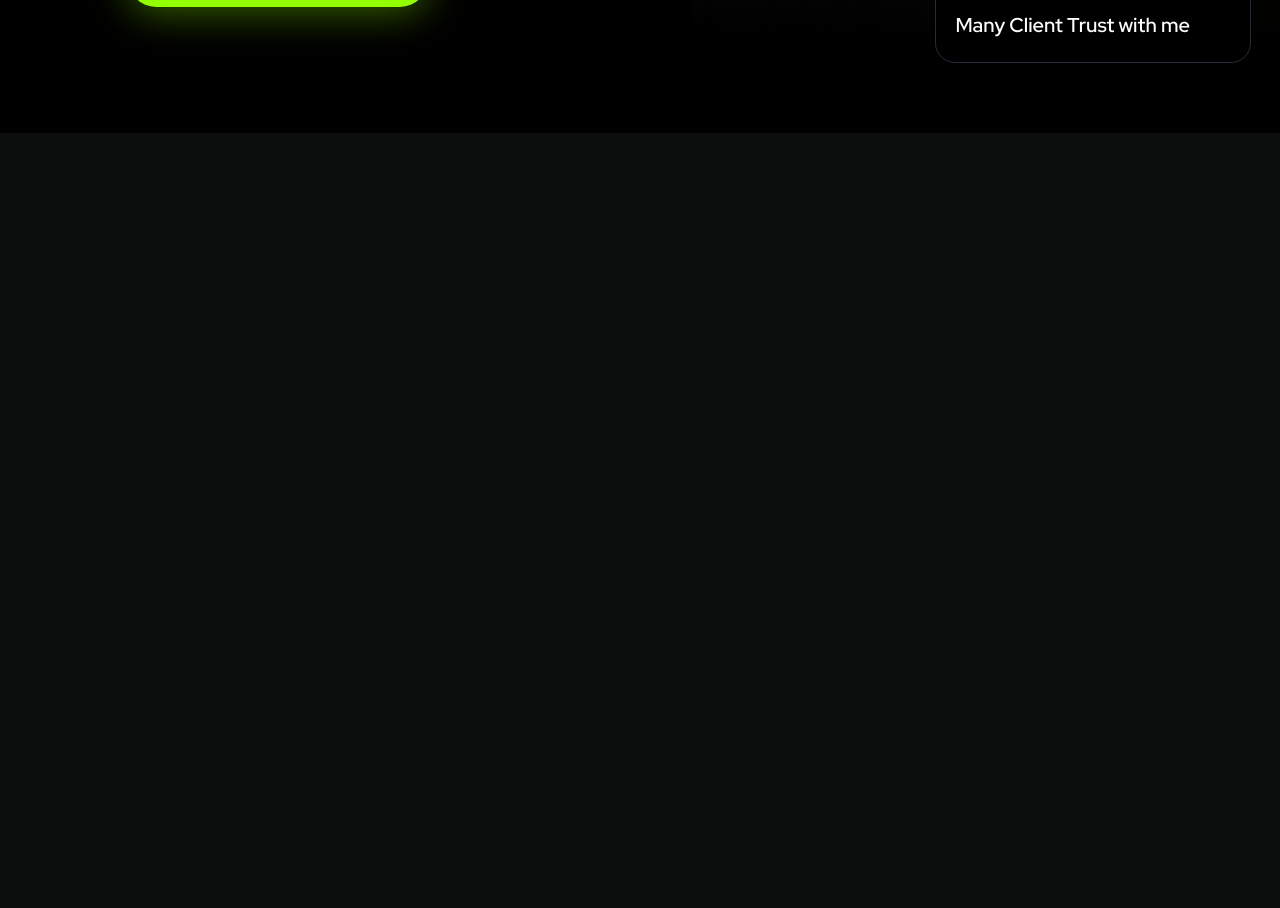
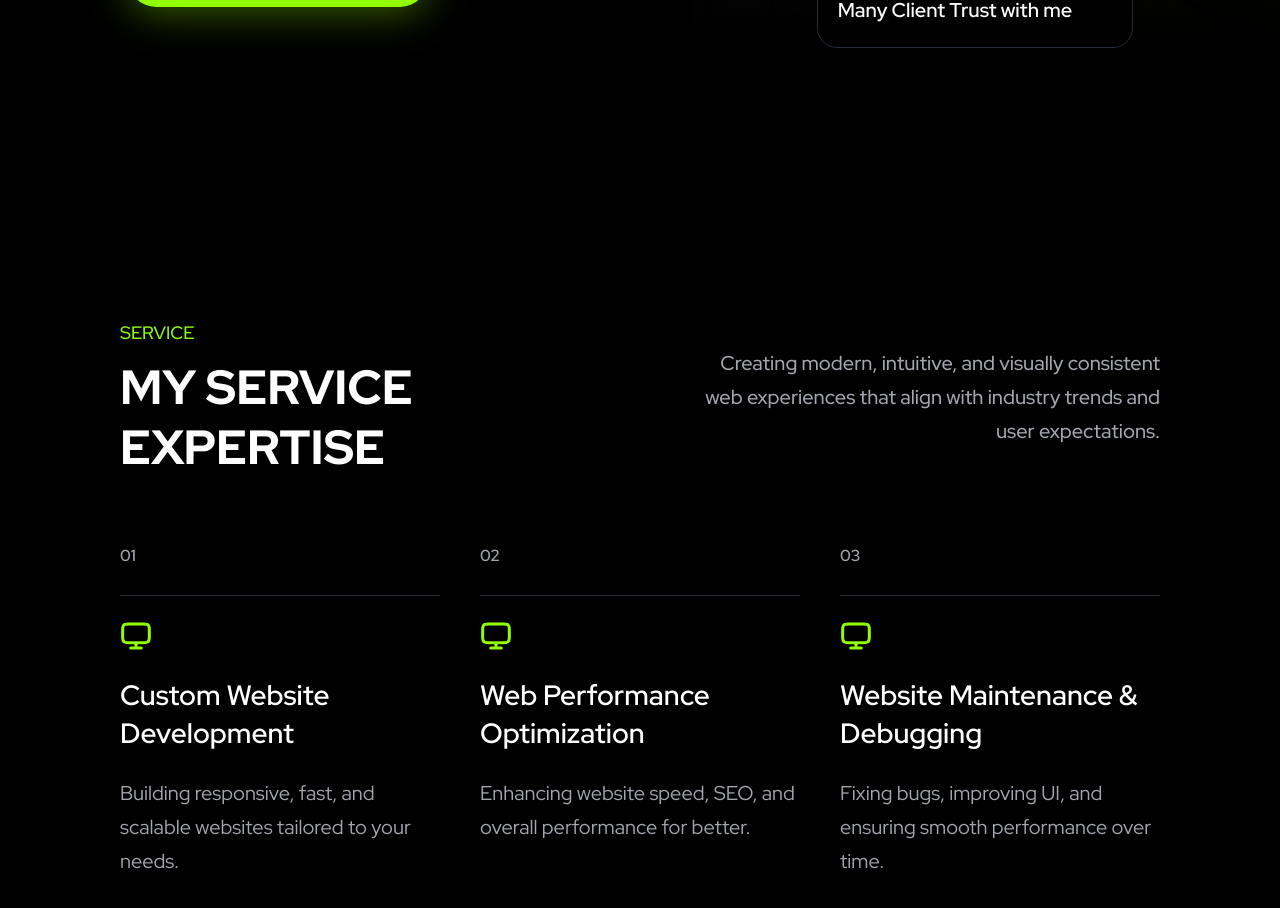
Before and after one commit to workwitheduardus/portofolio-show-case, a Next.js app: page / in a window 1280 px wide. Shown: the part 740-1648 px from the top of the page. Before the commit the page ends 873 px from the top, so only its background shows below. Built offline with nearby package versions, Linux system fonts and the light colour scheme.

Commit message:
feat sevice section

```diff
--- a/src/app/globals.css
+++ b/src/app/globals.css
@@ -274,9 +274,7 @@ body {
     display: flex; align-items:  center; justify-content: start;
   }
 
-/* ============================================================
-   TYPOGRAPHY — Display
-   ============================================================ */
+/* TYPOGRAPHY — Display */
 
 .text-display-3xl-regular,   .display-3xl-regular   { font-size: 3.75rem; line-height: 4.5rem;   font-weight: 400; }
 .text-display-3xl-medium,    .display-3xl-medium    { font-size: 3.75rem; line-height: 4.5rem;   font-weight: 500; }
@@ -320,9 +318,7 @@ body {
 .text-display-xs-bold,       .display-xs-bold       { font-size: 1.5rem; line-height: 2.25rem; font-weight: 700; }
 .text-display-xs-extrabold,  .display-xs-extrabold  { font-size: 1.5rem; line-height: 2.25rem; font-weight: 800; }
 
-/* ============================================================
-   TYPOGRAPHY — Text
-   ============================================================ */
+/* TYPOGRAPHY — Text */
 
 .text-xl-regular    { font-size: 1.25rem;  line-height: 2.125rem; font-weight: 400; }
 .text-xl-medium     { font-size: 1.25rem;  line-height: 2.125rem; font-weight: 500; }
@@ -457,3 +453,20 @@ body {
   top: 96px;
   gap: 16px;
 }
+
+/* SERVICES SECTION RESPONSIVE */
+
+.section-padded {
+  padding-top: 40px;
+  padding-right: 16px;
+  padding-bottom: 40px;
+  padding-left: 16px;
+  gap: 24px;
+}
+
+@media (min-width: 1024px) {
+  .section-padded {
+    padding: 120px;
+    gap: 64px;
+  }
+}
--- a/src/app/home/partials/Hero.tsx
+++ b/src/app/home/partials/Hero.tsx
@@ -5,10 +5,7 @@ import { Star } from "lucide-react";
 const Hero = () => {
   return (
     <>
-      {/* ════════════════════════════════════════════════════
-          MOBILE — two sections stacked, text FIRST then image
-          hidden on lg+
-          ════════════════════════════════════════════════════ */}
+      {/*  MOBILE — */}
 
       {/* SECTION 1: Hero text content */}
       <section
@@ -63,7 +60,7 @@ const Hero = () => {
         {/* Hire Me Button */}
         <Link
           href="#contact"
-          className="relative z-[2] flex items-center justify-center w-full font-bold text-neutral-950 bg-primary-200 rounded-full hover:opacity-90 transition-opacity"
+          className="relative z-[2] flex items-center justify-center w-full font-bold text-neutral-950 bg-primary-200 rounded-full hover:opacity-90 transition-opacity "
           style={{
             height: "48px",
             fontSize: "14px",
@@ -323,13 +320,14 @@ const Hero = () => {
           />
           {/* Rating card */}
           <div
-            className="absolute flex flex-col bg-black border border-[#252B37] z-10"
+            className="absolute flex flex-col bg-black border border-neutral-800 z-10"
             style={{
               width: "316px",
               padding: "20px",
               gap: "8px",
-              right: "5%",
-              bottom: "8%",
+              right: "25%",
+              top: "80%",
+              transform: "translateY(-50%)",
               borderRadius: "20px",
             }}
           >
--- /dev/null
+++ b/src/app/home/partials/Service.tsx
@@ -0,0 +1,130 @@
+import Image from "next/image";
+import SectionLabel from "@/components/ui/section/SectionLabel";
+import SectionHeading from "@/components/ui/section/SectionHeading";
+import SectionText from "@/components/ui/section/SectionText";
+
+/* SERVICE DATA */
+const services = [
+  {
+    number: "01",
+    title: "Custom Website Development",
+    description:
+      "Building responsive, fast, and scalable websites tailored to your needs.",
+  },
+  {
+    number: "02",
+    title: "Web Performance Optimization",
+    description:
+      "Enhancing website speed, SEO, and overall performance for better.",
+  },
+  {
+    number: "03",
+    title: "Website Maintenance & Debugging",
+    description:
+      "Fixing bugs, improving UI, and ensuring smooth performance over time.",
+  },
+];
+
+/* SERVICE CARD  */
+const ServiceCard = ({
+  number,
+  title,
+  description,
+}: {
+  number: string;
+  title: string;
+  description: string;
+}) => (
+  <div className="flex flex-col items-start w-full gap-3 lg:gap-6 lg:flex-1">
+    <span
+      className="font-semibold text-neutral-400 w-full"
+      style={{ fontSize: "16px", lineHeight: "30px" }}
+    >
+      {number}
+    </span>
+
+    <hr className="w-full border-t border-neutral-800 m-0" />
+
+    {/* Monitor icon */}
+    <div className="relative w-8 h-8 shrink-0">
+      <Image
+        src="/monitor-01.svg"
+        alt="Service icon"
+        fill
+        className="object-contain"
+      />
+    </div>
+
+    {/* Card title */}
+    <h3
+      className="font-semibold text-neutral-25 w-full"
+      style={{ fontSize: "20px", lineHeight: "34px" }}
+    >
+      <span className="lg:hidden">{title}</span>
+      <span
+        className="hidden lg:block text-white"
+        style={{ fontSize: "28px", lineHeight: "38px" }}
+      >
+        {title}
+      </span>
+    </h3>
+
+    {/* Card description*/}
+    <p
+      className="font-normal text-neutral-400 w-full"
+      style={{ fontSize: "16px", lineHeight: "30px" }}
+    >
+      <span className="lg:hidden">{description}</span>
+      <span
+        className="hidden lg:block"
+        style={{ fontSize: "20px", lineHeight: "34px" }}
+      >
+        {description}
+      </span>
+    </p>
+  </div>
+);
+
+/* SERVICES SECTION */
+const ServicesSection = () => {
+  return (
+    <section
+      id="skill"
+      className="section-padded w-full bg-black flex flex-col items-start"
+    >
+      {/* Desktop wrapper override */}
+      <div className="hidden lg:block w-full" />
+
+      {/* ── SERVICES HEADER ── */}
+      <div className="flex flex-col items-start gap-4 w-full lg:flex-row lg:justify-between lg:items-center lg:gap-[121px]">
+        {/* Services Title*/}
+        <div className="flex flex-col items-start gap-2 w-full lg:max-w-[509px]">
+          <SectionLabel text="SERVICE" />
+          <SectionHeading text="MY SERVICE EXPERTISE" />
+        </div>
+
+        {/* Services supporting text — right-aligned on desktop */}
+        <div className="w-full lg:max-w-[504px]">
+          <SectionText
+            text="Creating modern, intuitive, and visually consistent web experiences that align with industry trends and user expectations."
+            alignRight
+          />
+        </div>
+      </div>
+
+      {/* ── SERVICE CARDS ── */}
+      <div className="grid grid-cols-1 w-full gap-6 lg:grid-cols-3 lg:gap-[40px]">
+        {services.map((service) => (
+          <ServiceCard
+            key={service.number}
+            number={service.number}
+            title={service.title}
+            description={service.description}
+          />
+        ))}
+      </div>
+    </section>
+  );
+};
+
+export default ServicesSection;
--- a/src/app/page.tsx
+++ b/src/app/page.tsx
@@ -1,6 +1,7 @@
 "use client"
 import Navbar from "./home/partials/Navbar";
 import Hero from "./home/partials/Hero";
+import ServicesSection from "./home/partials/Service";
 
 export default function Home() {
   return (
@@ -8,6 +9,7 @@ export default function Home() {
       <Navbar />
       <main>
         <Hero />
+        <ServicesSection />
       </main>
     </div>
   );
```
